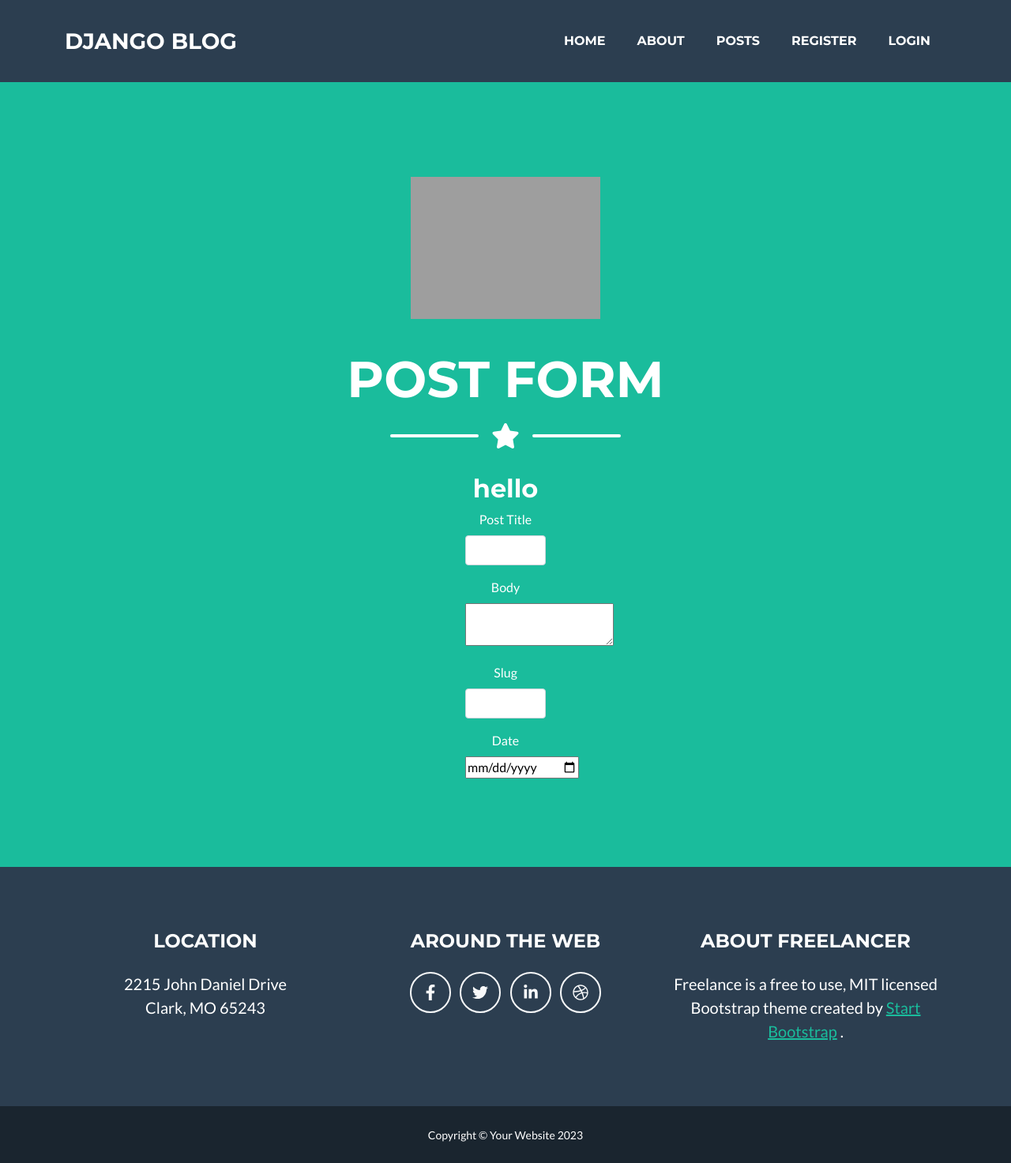
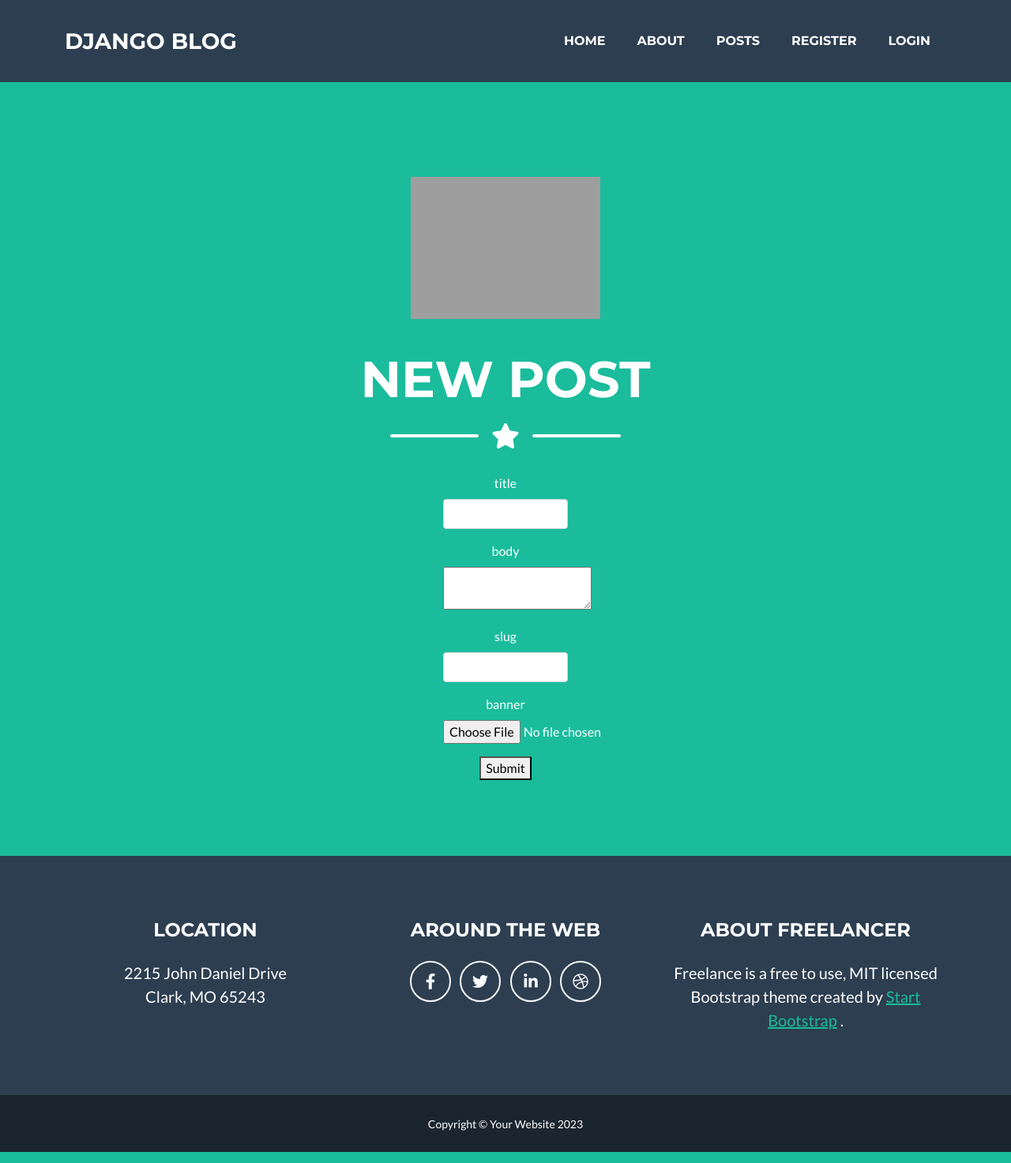
Before and after one commit to adralv26/django-blog-project, a Django app: template myproject/posts/templates/posts/post_form.html in a window 1280 px wide. Shown: the whole page at 79% size. Run offline with Django 3.2, Linux system fonts and the light colour scheme; the template is opened without the code that fills it, so the values that code supplies are empty, except form fields; form fields are guessed from the names that the template uses; some libraries are stand-ins or nearby versions; grey boxes are pictures that could not be loaded.

Commit message:
completed assignment

```diff
--- a/myproject/posts/templates/posts/post_form.html
+++ b/myproject/posts/templates/posts/post_form.html
@@ -1,5 +1,5 @@
-{%extends "base.html"%}
-{% block title %}NEW POST{% endblock title %}
+{% extends "base.html" %}
+{% block title %}POSTS Form{% endblock title %}
 {% block head %}
 {%load static%}
 <link rel="stylesheet" href="{%static 'css/posts.css'%}">
@@ -7,56 +7,34 @@
 {% block header_image %}
 <img class="masthead-avatar mb-5" src="{% static 'assets/blog/posts.webp' %}" alt="..." />
 {% endblock header_image %}
-{% block header_title %}Post Form{% endblock header_title %}
-
+{% block header_title %}New Post{% endblock header_title %}
 {% block content %}
-<h2>hello</h2>
-<form action="/posts/post_form/" method="post">
-    {%csrf_token%}
-
-    {% if form.errors %}
-    <div class="alert alert-danger text-center">
-        <ul class="list-unstyled">
-            {% for field in form %}
-            {% if field.errors %}
-            <li>{{ field.label }}: {{ field.errors|striptags }}</li>
-            {% endif %}
-            {% endfor %}
-            {% for error in form.non_field_errors %}
-            <li>{{ error }}</li>
-            {% endfor %}
-        </ul>
-    </div>
-    {% endif %}
+<form method="POST" action ='/posts/post_form/'>
+    {% csrf_token %}
     <div class="mb-3 text-center">
-        <label for="{{ form.title.id_for_label }}" class="form-label">Post Title</label>
+        <label for="{{ form.title.id_for_label }}" class="form-label">title</label>
         <div class="col-sm-6 mx-auto">
             {{ form.title }}
         </div>
     </div>
     <div class="mb-3 text-center">
-        <label for="{{ form.body.id_for_label }}" class="form-label">Body</label>
+        <label for="{{ form.content.id_for_label }}" class="form-label">body</label>
         <div class="col-sm-6 mx-auto">
             {{ form.body }}
         </div>
     </div>
     <div class="mb-3 text-center">
-    <label for="{{ form.slug.id_for_label }}" class="form-label">Slug</label>
+        <label for="{{ form.slug.id_for_label }}" class="form-label">slug</label>
         <div class="col-sm-6 mx-auto">
             {{ form.slug }}
         </div>
     </div>
     <div class="mb-3 text-center">
-    <label for="{{ form.date.id_for_label }}" class="form-label">Date</label>
+        <label for="{{ form.banner.id_for_label }}" class="form-label">banner</label>
         <div class="col-sm-6 mx-auto">
-        {{ form.date }}
+            {{ form.banner }}
         </div>
     </div>
-{% comment %} <div class="mb-3 text-center">
-    <label for="{{ form.image.id_for_label }}" class="form-label">Image</label>
-    <div class="col-sm-6 mx-auto">
-        {{ form.username }}
-        </div>
-        </div> {% endcomment %}
+    <button type="submit">Submit</button>
 </form>
 {% endblock content %}
--- a/myproject/posts/urls.py
+++ b/myproject/posts/urls.py
@@ -5,5 +5,5 @@ app_name = 'posts'
 urlpatterns = [
     path('', views.posts_list, name = "list"),
     path('<slug:slug>', views.post_page, name = "page"),
-    path('post_form/',views.post_form, name = 'form'),
+    path('post_form/', views.create_post, name ='form')
 ]
```
Also changed, not shown: myproject/posts/forms.py (+2 -19 lines), myproject/posts/templates/posts/posts_list.html (+2 -5 lines), myproject/posts/views.py (+5 -7 lines), myproject/db.sqlite3. Lines whose indentation alone changed are shown as unchanged.
